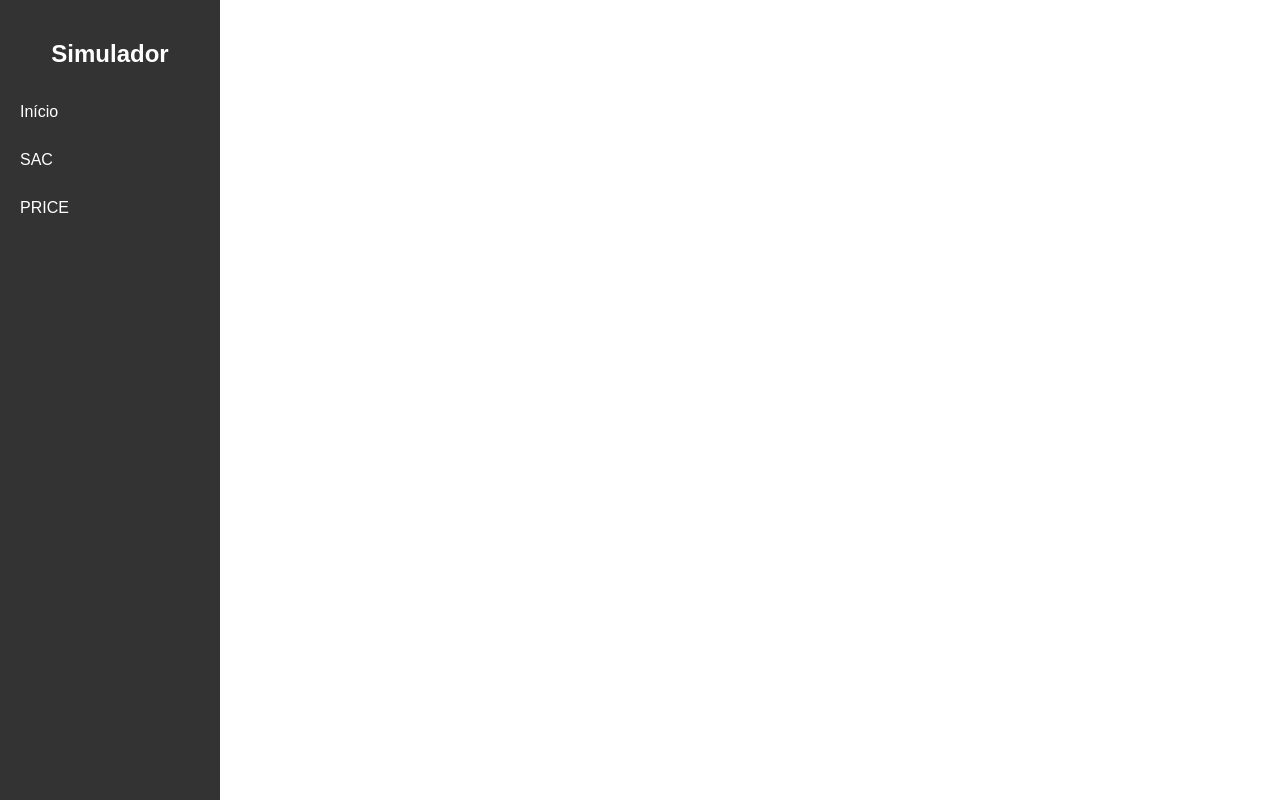
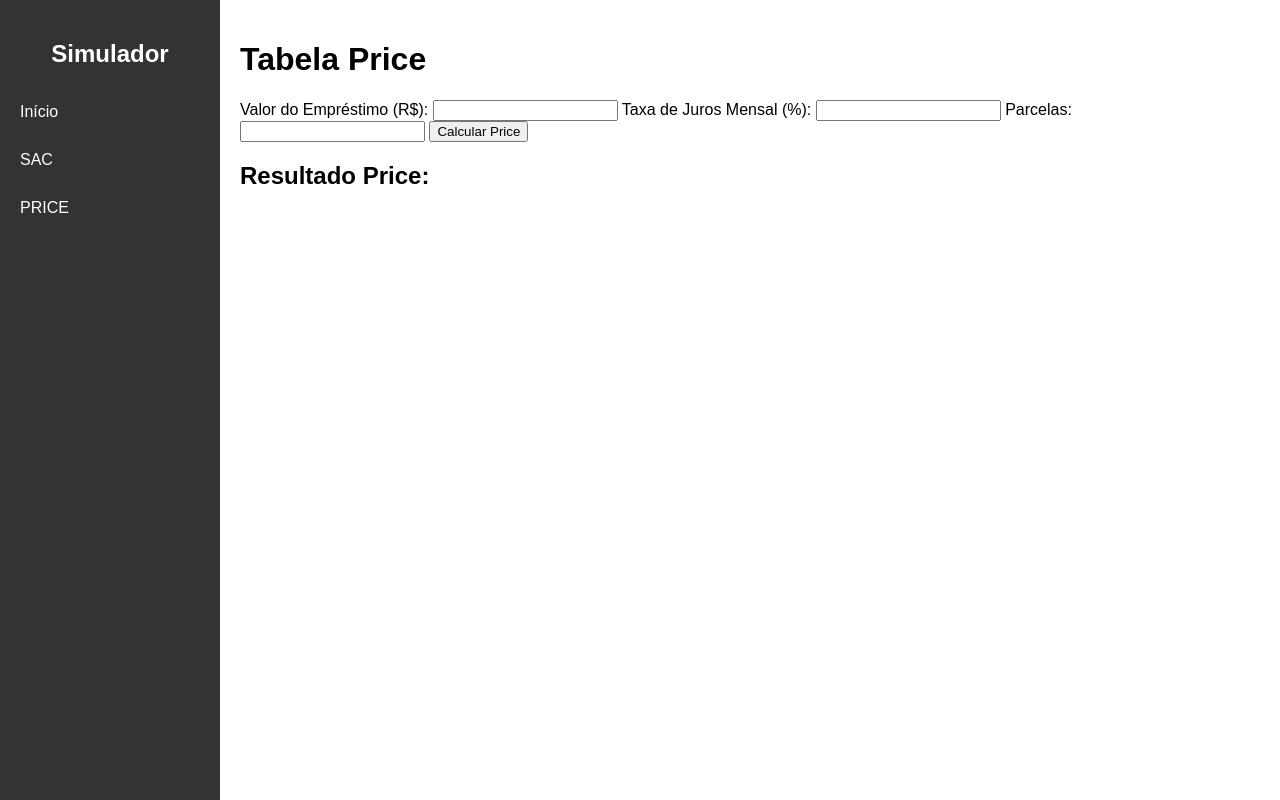
Before and after one commit to psgabriele/tp2_admF, a plain HTML site: page price.html in a window 1280 px wide. Drawn offline with Linux system fonts and the light colour scheme.

Commit message:
esqueleto inicial do price

```diff
--- a/price.html
+++ b/price.html
@@ -17,7 +17,30 @@
     </ul>
     </div>
     <div class="conteudo">
+        <header>
+            <h1>Tabela Price</h1>
+        </header>
+        <main>
+        <section class="simulator">
+            <form id="price-form">
+                <label for="amount">Valor do Empréstimo (R$):</label>
+                <input type="number" id="amount" name="amount" required>
 
+                <label for="interest-rate">Taxa de Juros Mensal (%):</label>
+                <input type="number" id="interest-rate" name="interest-rate" step="0.01" required>
+
+                <label for="term">Parcelas:</label>
+                <input type="number" id="term" name="term" required>
+
+                <button type="submit">Calcular Price</button>
+            </form>
+
+            <div id="price-result" class="result">
+                <h2>Resultado Price:</h2>
+                <div id="price-amortization-schedule">
+
+                </div>
+            </div>
     </div>
 </body>
 </html>
```
